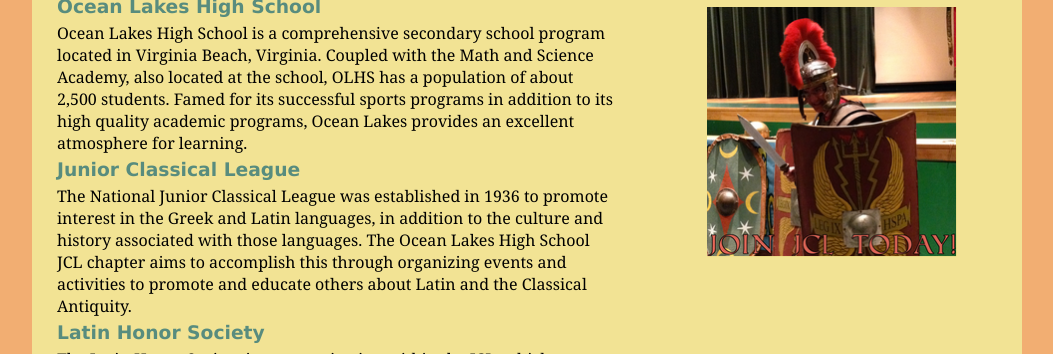
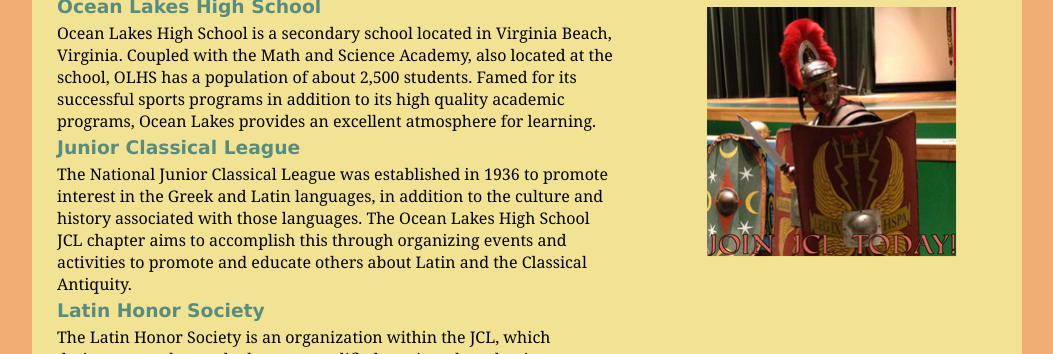
Before and after one commit to oceanlakesjclandlhs/oceanlakesjclandlhs.github.io, a plain HTML site: page index.html in a window 1280 px wide. Shown: the part 801-1155 px from the top of the page, without its empty margins (113-1166 px from the left). Drawn offline with Linux system fonts and the light colour scheme.

Commit message:
Edited OLHS description.
Removed some words in the description of OLHS.

```diff
--- a/index.html
+++ b/index.html
@@ -61,7 +61,7 @@
 </p><p id="subtitle"><em>Our first meeting of the year.</em></p>
 <h2 id="whoarewe">Who are we?</h2>
 <h3 id="olhsh3">Ocean Lakes High School</h3>
-<p id="olhsp">Ocean Lakes High School is a comprehensive secondary school program located in Virginia Beach, Virginia. Coupled with the Math and Science Academy, also located at the school, OLHS has a population of about 2,500 students.
+<p id="olhsp">Ocean Lakes High School is a secondary school located in Virginia Beach, Virginia. Coupled with the Math and Science Academy, also located at the school, OLHS has a population of about 2,500 students.
 Famed for its successful sports programs in addition to its high quality academic programs, Ocean Lakes provides an excellent atmosphere for learning.</p>
 <h3 id="jclh3">Junior Classical League</h3>
 <p id="jclp">The National Junior Classical League was established in 1936 to promote interest in the Greek and Latin languages, in addition to the culture and history associated with those languages. The Ocean Lakes High School JCL chapter aims to accomplish this through
```
